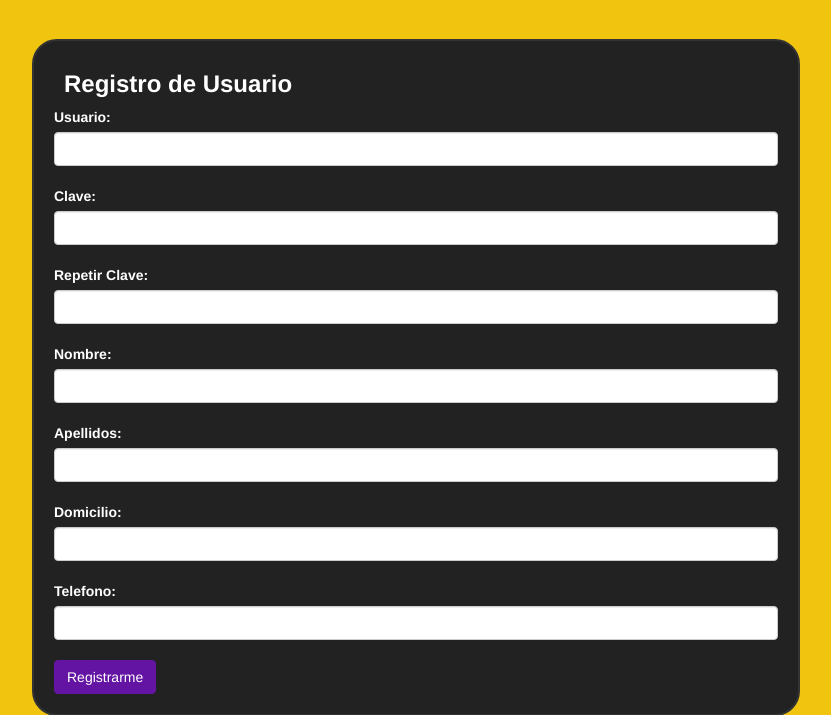
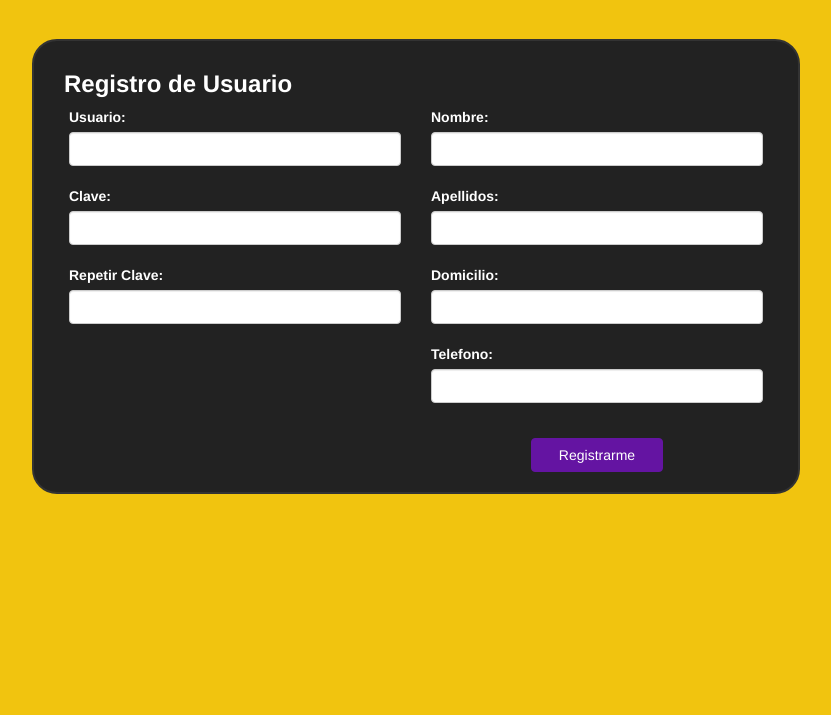
Before and after one commit to DarthCharles/vendomasbara, a PHP site: page /registro.php in a window 1280 px wide. Shown: the part 51-766 px from the top of the page, without its empty margins (224-1055 px from the left). After the commit the page ends 545 px from the top, so only its background shows below. Run offline with PHP 8.4, Linux system fonts and the light colour scheme; some libraries are stand-ins or nearby versions.

Commit message:
interfaz registro

```diff
--- a/registro.php
+++ b/registro.php
@@ -46,6 +46,7 @@
 			<div class="container">
 				<h3>Registro de Usuario</h3>
 				<form method="POST" action="Registro_php.php">
+					<div class="col-md-6">
 						<label>Usuario:</label>
 						<input type="text" name="usuario"  class="form-control" ></br>
 
@@ -54,7 +55,8 @@
 
 						<label>Repetir Clave:</label>
 						<input type="password" name="reppassword"  class="form-control" ></br>
-
+					</div>
+					<div class="col-md-6">
 						<label>Nombre:</label>
 						<input type="text" name="nombre"  class="form-control" > </br>
 
@@ -68,7 +70,8 @@
 						<input type="text" name="telefono"  class="form-control" ></br>
 
 
-					<input type="submit" name="enviar" value="Registrarme"  class="btn btn-custom">
+						<input type="submit" name="enviar"  id="bpublicar" value="Registrarme"  class="btn btn-custom">
+					</div>
 				</form>
 
 			</div>
```
Lines whose indentation alone changed are shown as unchanged.
